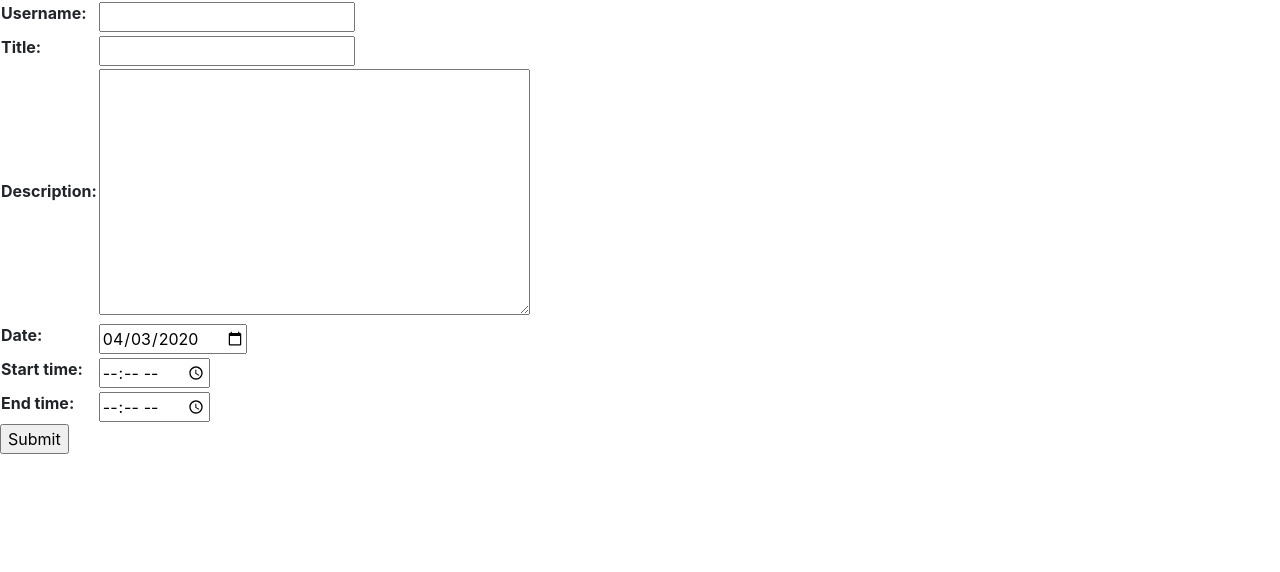
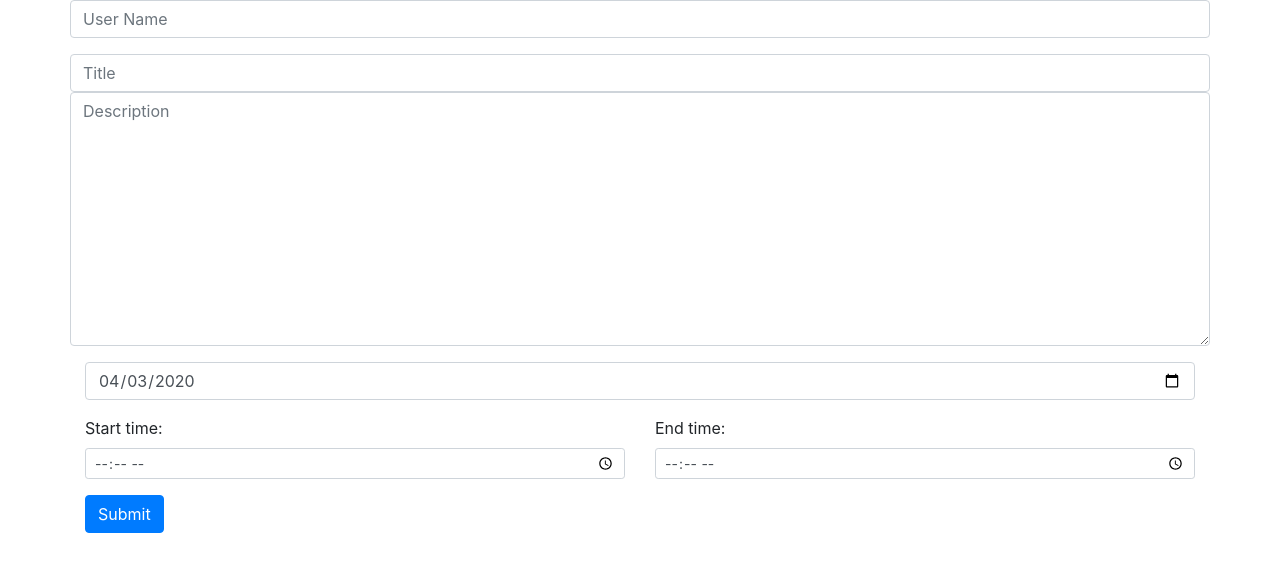
Before and after one commit to bleepster/timelog, a Django app: page /user-logs/add in a window 1280 px wide. Shown: the top 572 px of the page. Run offline with Django 3.2, Linux system fonts and the light colour scheme; some libraries are stand-ins or nearby versions.

Commit message:
minor improvements in the form

```diff
--- a/userlog/forms.py
+++ b/userlog/forms.py
@@ -1,5 +1,11 @@
-from django.forms import ModelForm, DateInput, TimeInput
-from django.forms import DateTimeInput
+from django.forms import (
+    ModelForm,
+    DateInput,
+    TimeInput,
+    EmailInput,
+    TextInput,
+    Textarea,
+)
 
 from .models import UserTimeLog
 
@@ -15,9 +21,20 @@ class UserLogTimeInput(TimeInput):
 class UserTimeLogForm(ModelForm):
     class Meta:
         model = UserTimeLog
-        fields = ["username", "title", "description", "date", "start_time", "end_time"]
+        fields = ("username", "title", "description", "date", "start_time", "end_time")
         widgets = {
-            "date": UserLogDateInput,
-            "start_time": UserLogTimeInput,
-            "end_time": UserLogTimeInput,
+            "username": EmailInput(
+                attrs={"class": "form-control", "placeholder": "User Name"}
+            ),
+            "title": TextInput(attrs={"class": "form-control", "placeholder": "Title"}),
+            "description": Textarea(
+                attrs={"class": "form-control", "placeholder": "Description"}
+            ),
+            "date": UserLogDateInput(attrs={"class": "form-control"}),
+            "start_time": UserLogTimeInput(
+                attrs={"class": "form-control form-control-sm"}
+            ),
+            "end_time": UserLogTimeInput(
+                attrs={"class": "form-control form-control-sm"}
+            ),
         }
--- a/userlog/templates/add_form.html
+++ b/userlog/templates/add_form.html
@@ -1,16 +1,41 @@
 {% extends "index.html" %}
 {% block content %}
-{% if form.errors %}
-{% for key, value in form.errors.items %}
-<p>{{ key }}:{{ value }}</p>
-{% endfor %}
-{% else %}
-<form action="add" method="post">
-    {% csrf_token %}
-    <table>
-        {{ form.as_table }}
-    </table>
-    <input type="submit" value="Submit" />
-</form>
-{% endif %}
+<div class="container">
+    <form action="add" method="post">
+        {% csrf_token %}
+
+        {{ form.non_field_errors }}
+
+        {% for hidden_field in form.hidden_fields %}
+        {{ hidden_field.errors }}
+        {{ hidden_field }}
+        {% endfor %}
+
+        <div class="form-group row">
+            {{ form.username }}
+        </div>
+
+        <div class="form-group row">
+            {{ form.title }}
+            {{ form.description }}
+        </div>
+
+        <div class="form-group row">
+            <div class="col">
+                {{ form.date }}
+            </div>
+        </div>
+        <div class="form-group row">
+            <div class="col">
+                {{ form.start_time.label_tag }}
+                {{ form.start_time }}
+            </div>
+            <div class="col">
+                {{ form.end_time.label_tag }}
+                {{ form.end_time }}
+            </div>
+        </div>
+        <button type="submit" class="btn btn-primary">Submit</button>
+    </form>
+</div>
 {% endblock content %}
```
